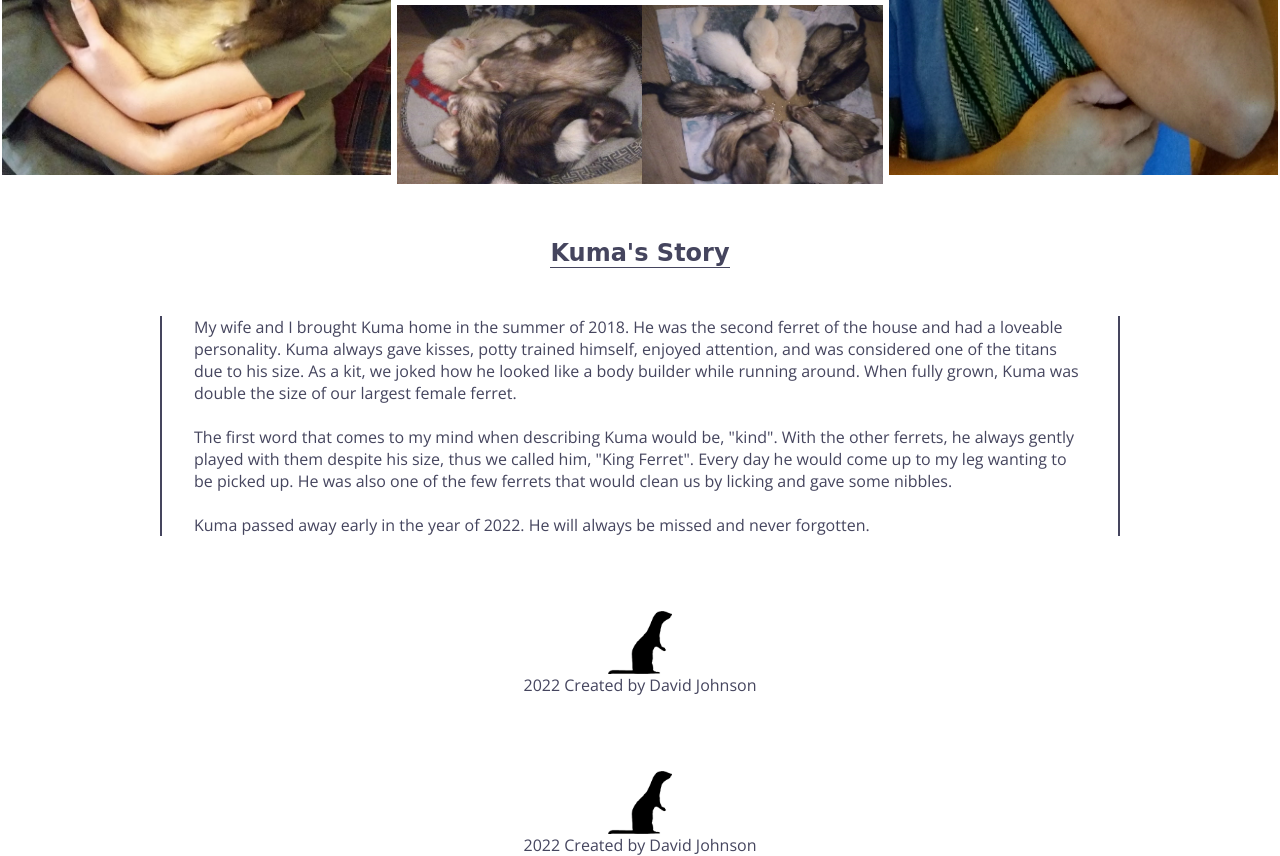
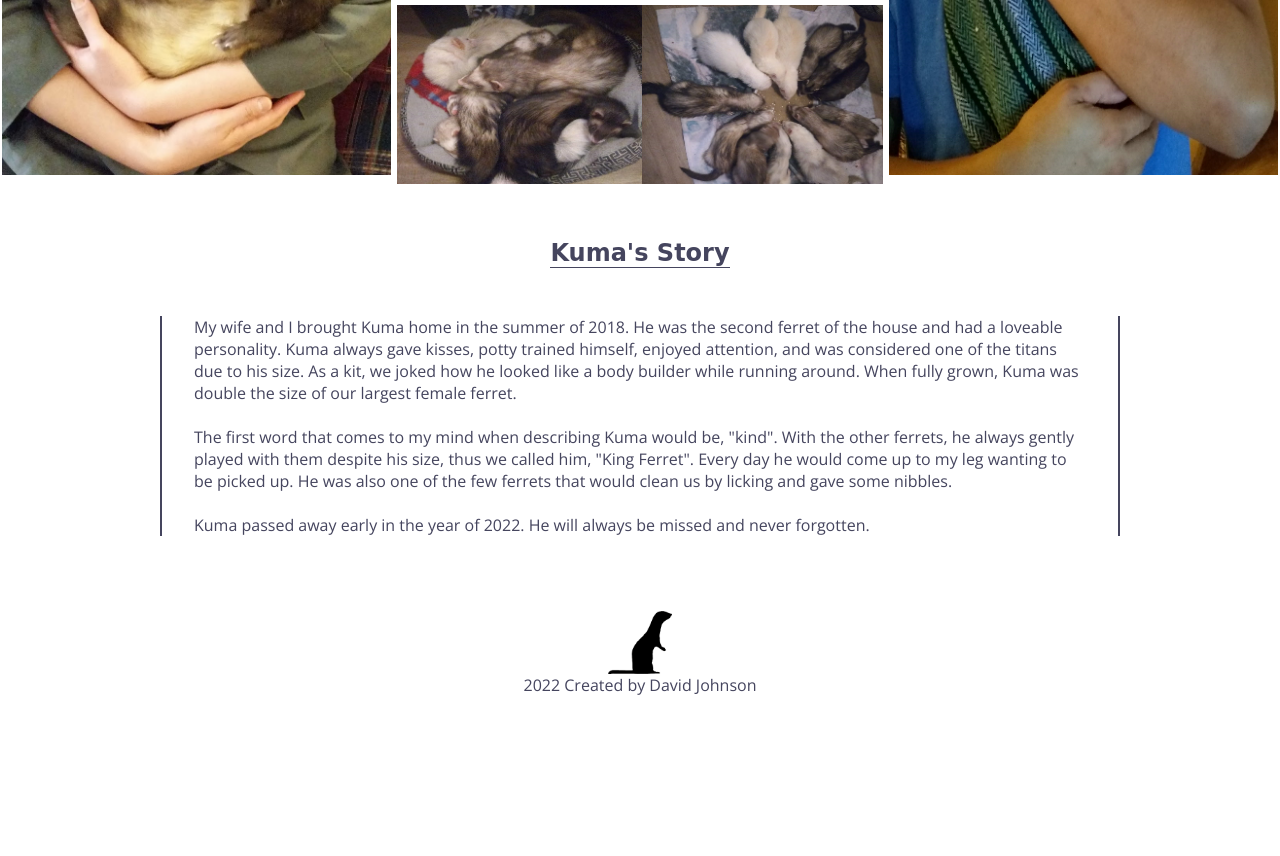
Before and after one commit to David-Johnson-Codes/InMemoryOfKuma, a plain HTML site: page index.html in a window 1280 px wide. Shown: the part 1094-1950 px from the top of the page. After the commit the page ends 1790 px from the top, so only its background shows below. Drawn offline with nearby package versions, Linux system fonts and the light colour scheme; a web font is replaced by a local one.

Commit message:
Update index.html

```diff
--- a/index.html
+++ b/index.html
@@ -91,19 +91,3 @@
 </body>
 
 </html>
-
-
-    </main>
-
-    <footer>
-        <img class="ferretIcon" src="./assets/ferret-sil-logo.bmp" alt="">
-        <p class="info">
-            2022 Created by David Johnson
-        </p>
-    </footer>
-
-
-
-</body>
-
-</html>
```
